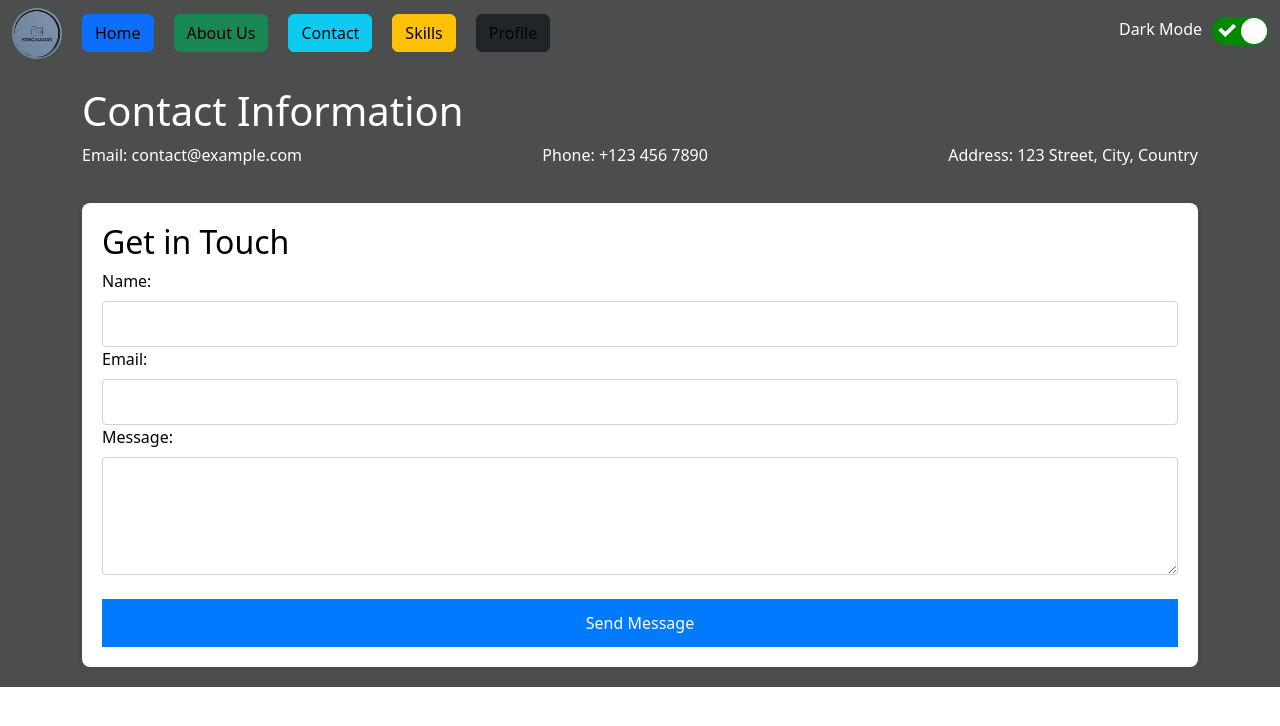
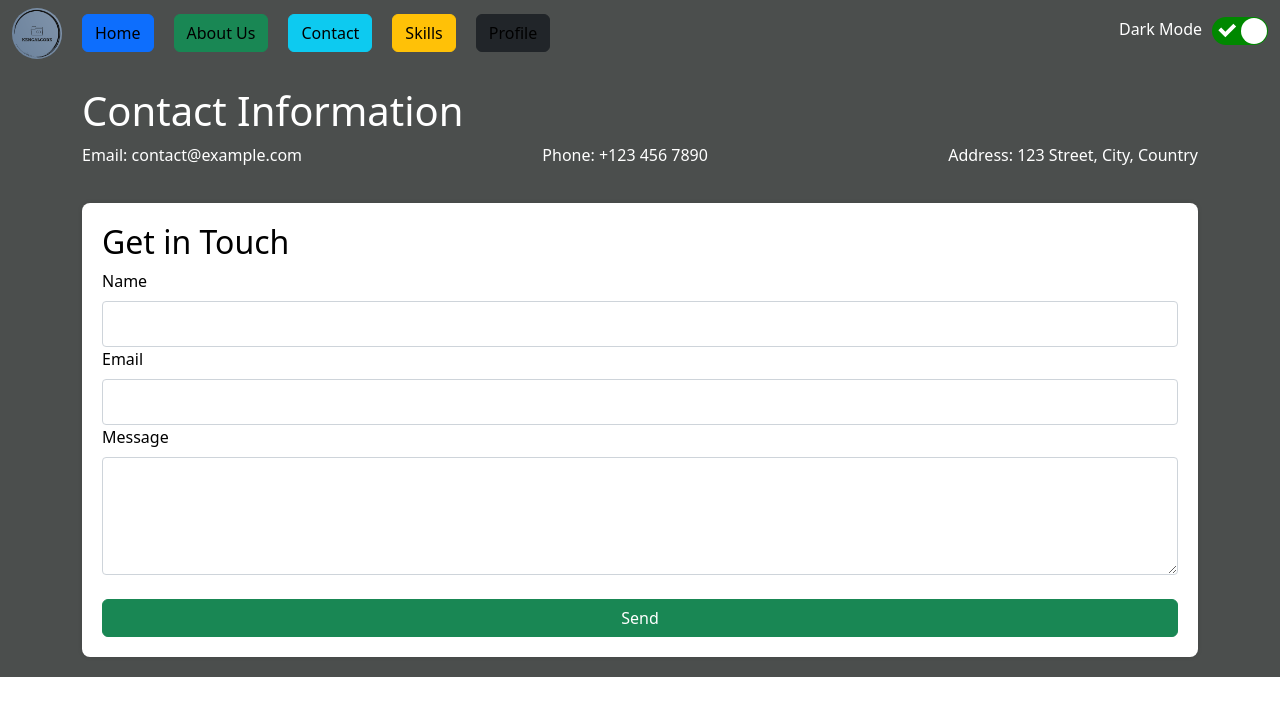
Before and after one commit to kencal20/myportfolio, a React (Create React App) app: page /contact in a window 1280 px wide. Shown: the top 726 px of the page. Built offline with nearby package versions, Linux system fonts and the light colour scheme.

Commit message:
adding emailjs  features

```diff
--- a/src/pages/contactScreen.jsx
+++ b/src/pages/contactScreen.jsx
@@ -1,7 +1,30 @@
-import React from 'react';
-import '../css/contact.css';
+import React, { useRef } from "react";
+import emailjs from "@emailjs/browser";
+import "../css/contact.css";
 
 const ContactScreen = () => {
+  const form = useRef();
+
+  const sendEmail = (e) => {
+    e.preventDefault();
+
+    emailjs
+      .sendForm(
+        "service_xc0z5nb",
+        "template_lq454ri",
+        form.current,
+        "k60Bc6ThjyTBNMXji"
+      )
+      .then(
+        (result) => {
+          console.log(result.text);
+        },
+        (error) => {
+          console.log(error.text);
+        }
+      );
+  };
+
   return (
     <div className="contact-container container">
       <h1>Contact Information</h1>
@@ -25,17 +48,15 @@
 
       <div className="contact-form">
         <h2>Get in Touch</h2>
-        <form>
-          <label htmlFor="name">Name:</label>
-          <input type="text" id="name" name="name" required />
-
-          <label htmlFor="email">Email:</label>
-          <input type="email" id="email" name="email" required />
-
-          <label htmlFor="message">Message:</label>
-          <textarea id="message" name="message" rows="4" required></textarea>
+        <form ref={form} onSubmit={sendEmail}>
+          <label htmlFor="name">Name</label>
+          <input type="text" id="name" name="user_name" required />
+          <label>Email</label>
+          <input type="email" name="user_email" id="email" required />
+          <label>Message</label>
+          <textarea name="message" id="message" rows="4" required />
           <br />
-          <button type="submit">Send Message</button>
+          <input type="submit" value="Send" className=" btn btn-success" />
         </form>
       </div>
     </div>
```
